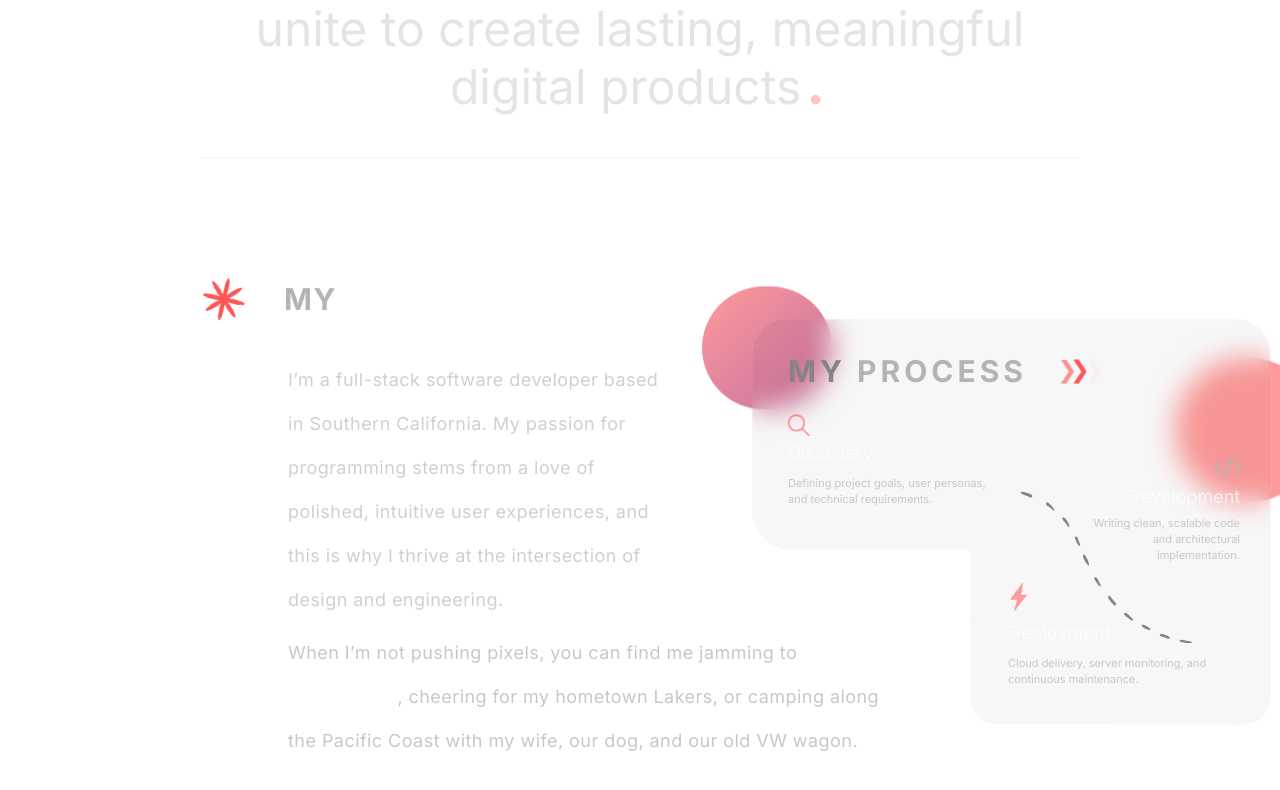
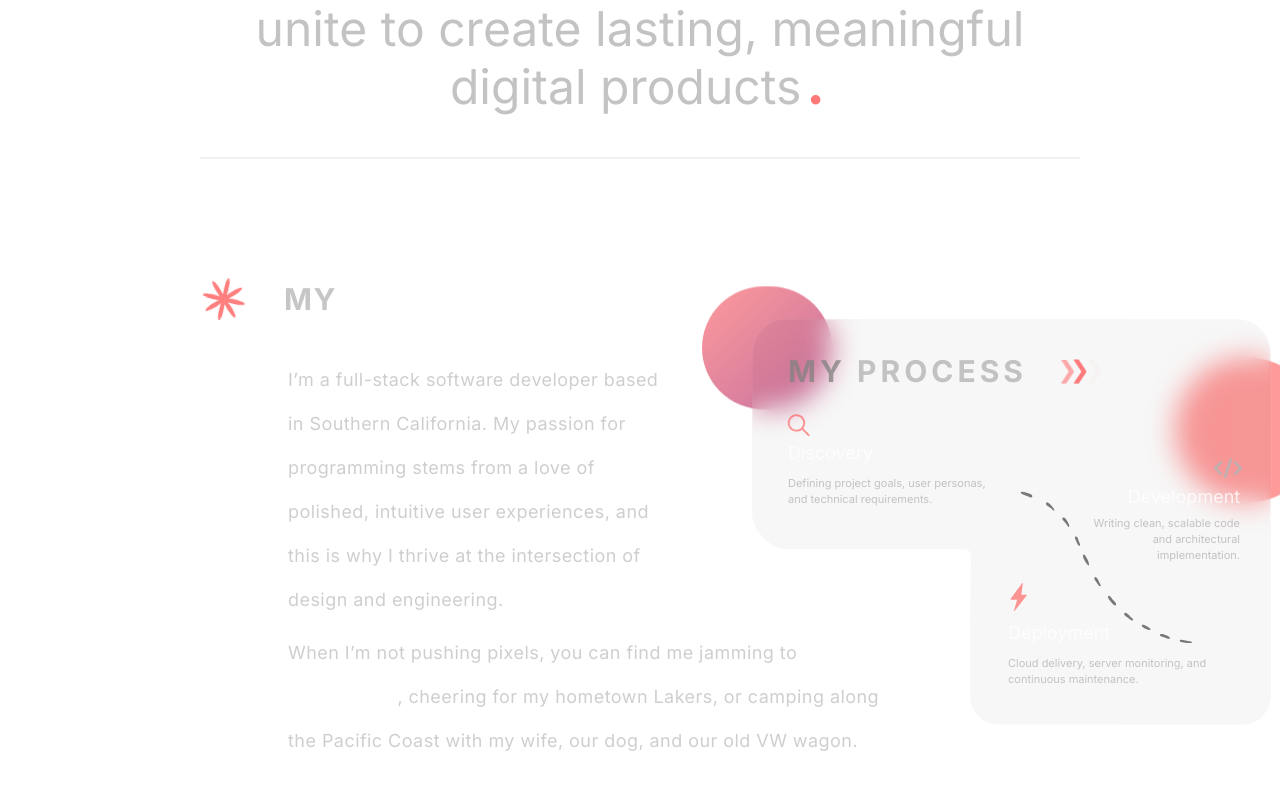
Before and after one commit to mj-codices/my-portfolio, a Next.js app: page / in a window 1280 px wide. Shown: the part 1174-1964 px from the top of the page. Built offline with nearby package versions, Linux system fonts and the light colour scheme.

Commit message:
Updated FadeSection Wrapper logic Updated my fade-in/out logic in Mission child components

```diff
--- a/src/app/components/mission/AboutText.tsx
+++ b/src/app/components/mission/AboutText.tsx
@@ -3,10 +3,13 @@ import { FadeSection } from "../wrappers/FadeSection";
 import logo from "../../assets/images/aphex.png";
 
 type AboutTextProps = {
-  headingY: MotionValue<number>; // controls vertical motion of the section heading
-  p1Y: MotionValue<number>; // controls first paragraph scroll movement
+  headingY: MotionValue<number>;
+  p1Y: MotionValue<number>;
   p2Y: MotionValue<number>;
+  p1Opacity: MotionValue<number>;
+  p2Opacity: MotionValue<number>;
   p2Ref: React.RefObject<HTMLDivElement | null>;
+  p1Ref: React.RefObject<HTMLDivElement | null>;
 };
 
 const text = "Aphex Twin".split("");
@@ -23,7 +26,15 @@ const waveVariants: Variants = {
   }),
 };
 
-export default function AboutMe({ headingY, p1Y, p2Y, p2Ref }: AboutTextProps) {
+export default function AboutMe({
+  headingY,
+  p1Y,
+  p2Y,
+  p1Ref,
+  p2Ref,
+  p1Opacity,
+  p2Opacity,
+}: AboutTextProps) {
   return (
     <div className="mt-20 flex relative">
       {/* ---------------------------------------------
@@ -32,7 +43,6 @@ export default function AboutMe({ headingY, p1Y, p2Y, p2Ref }: AboutTextProps) {
           - Keeps animation concerns separated from content
       --------------------------------------------- */}
       <div className="ml-15 relative z-10 pt-10">
-
         {/* ---------------------------------------------
               Section Heading
               - Scroll-linked vertical movement via `headingY`
@@ -52,29 +62,32 @@ export default function AboutMe({ headingY, p1Y, p2Y, p2Ref }: AboutTextProps) {
           </h2>
         </motion.div>
 
-
         {/* ---------------------------------------------
               Paragraph 1
               - Slight upward motion tied to scroll (`p1Y`)
               - Introduces background and focus
           --------------------------------------------- */}
-        <FadeSection>
-          <motion.div style={{ y: p1Y }}>
+
+        <motion.div style={{ y: p1Y, opacity: p1Opacity }} ref={p1Ref}>
           <p className="text-lg w-95 leading-11 ml-7 mb-5 tracking-wide opacity-85">
-              I’m a full-stack software developer based in Southern California.
-              My passion for programming stems from a love of polished,
-              intuitive user experiences, and this is why I thrive at the
-              intersection of design and engineering.
+            I’m a full-stack software developer based in Southern California. My
+            passion for programming stems from a love of polished, intuitive
+            user experiences, and this is why I thrive at the intersection of
+            design and engineering.
           </p>
         </motion.div>
-        </FadeSection>
+
         {/* ---------------------------------------------
               Paragraph 2
               - Continues scroll motion (`p2Y`)
               - `p2Ref` can be used for intersection/scroll triggers
           --------------------------------------------- */}
-        <FadeSection>
-          <motion.div style={{ y: p2Y }} ref={p2Ref} className="relative">
+
+        <motion.div
+          style={{ y: p2Y, opacity: p2Opacity }}
+          ref={p2Ref}
+          className="relative"
+        >
           <p className="text-lg w-148 leading-11 ml-7 tracking-wide opacity-85 translate-y-[-.5rem]">
             When I’m not pushing pixels, you can find me jamming to{" "}
             {/* Wrap letters + logo together for a unified hover */}
@@ -120,7 +133,6 @@ export default function AboutMe({ headingY, p1Y, p2Y, p2Ref }: AboutTextProps) {
             Coast with my wife, our dog, and our old VW wagon.
           </p>
         </motion.div>
-        </FadeSection>
       </div>
     </div>
   );
--- a/src/app/components/mission/Mission.tsx
+++ b/src/app/components/mission/Mission.tsx
@@ -40,7 +40,7 @@ export default function Mission() {
     damping: 22,
   });
 
-  const missionScaleRaw = useTransform(scrollYProgress, [0, .4], [0.97, 1]);
+  const missionScaleRaw = useTransform(scrollYProgress, [0, 0.4], [0.97, 1]);
 
   const missionScale = useSpring(missionScaleRaw, {
     stiffness: 90,
@@ -76,17 +76,43 @@ export default function Mission() {
   const circleY1 = useTransform(scrollYProgress, [0, 1], [-80, 0]);
   const circleY2 = useTransform(scrollYProgress, [0.1, 1], [-30, 0]);
 
+  const p1Ref = useRef<HTMLDivElement | null>(null);
+
+  const { scrollYProgress: p1Progress } = useScroll({
+    target: p1Ref,
+    offset: ["start 100%", "start 85%"],
+  });
+
+  const p1OpacityRaw = useTransform(p1Progress, [0.2, 0.9], [0, 1]);
+  const p1Opacity = useSpring(p1OpacityRaw, {
+    stiffness: 90,
+    damping: 22,
+  });
+  const p2OpacityRaw = useTransform(p2Progress, [0.3, 0.6], [0, 1]);
+  const p2Opacity = useSpring(p2OpacityRaw, {
+    stiffness: 90,
+    damping: 22,
+  });
   return (
     <section ref={ref} className="w-[100vw] bg-black-90 px-50 text-5xl mb-60">
       {/* Mission statement (top of section) */}
-      <FadeSection>
+      <FadeSection mode="in-only">
         <MissionStatement missionScale={missionScale} pushUp={pushUp} />
       </FadeSection>
-
       {/* Main content row: text + process diagram */}
       <div className="flex row">
         {/* Left: About text with staggered scroll animations */}
-        <AboutText p1Y={p1Y} p2Y={p2Y} headingY={headingY} p2Ref={p2Ref} />
+        <FadeSection>
+          <AboutText
+            p1Y={p1Y}
+            p2Y={p2Y}
+            headingY={headingY}
+            p1Ref={p1Ref}
+            p2Ref={p2Ref}
+            p1Opacity={p1Opacity}
+            p2Opacity={p2Opacity}
+          />
+        </FadeSection>
 
         {/* Right: Visual process diagram with floating elements */}
         <div className="flex-shrink-0">
--- a/src/app/components/mission/processDiagram/ProcessDiagram.tsx
+++ b/src/app/components/mission/processDiagram/ProcessDiagram.tsx
@@ -8,6 +8,7 @@ import {
 } from "framer-motion";
 
 import "./ProcessDiagram.css";
+import { FadeSection } from "../../wrappers/FadeSection";
 
 type ProcessDiagramProps = {
   circleY1: MotionValue<number>;
@@ -69,8 +70,8 @@ export default function ProcessDiagram({
 
   const containerOpacityRaw = useTransform(
     diagramProgress,
-    [0.25, 0.4, 0.55, 0.75],
-    [0, 1, 1, 0.2]
+    [0.25, 0.4],
+    [0, 1]
   );
 
   const containerOpacity = useSpring(containerOpacityRaw, {
@@ -104,6 +105,7 @@ export default function ProcessDiagram({
           HEADING AND CHEVRONS
       ========================== */}
         <div className="absolute inset-0 z-15">
+      <FadeSection>
           <motion.div
             className="relative flex -translate-x-15"
             style={{ y: headingY }}
@@ -133,6 +135,7 @@ export default function ProcessDiagram({
           {/* ==========================
               PROCESS PANELS
           ========================== */}
+
           <motion.div style={{ opacity: containerOpacity }}>
             <motion.div style={{ opacity: headingOpacity }}>
               <img
@@ -155,7 +158,8 @@ export default function ProcessDiagram({
                 style={{ opacity: paraOpacity, y: paraY }}
                 className="w-50 pt-2 panel-para leading-4"
               >
-              Defining project goals, user personas, and technical requirements.
+                Defining project goals, user personas, and technical
+                requirements.
               </motion.p>
             </div>
             {/* Development Panel */}
@@ -195,6 +199,7 @@ export default function ProcessDiagram({
               </motion.p>
             </div>
           </motion.div>
+      </FadeSection>
         </div>
 
       {/* ==========================
--- a/src/app/components/wrappers/FadeSection.tsx
+++ b/src/app/components/wrappers/FadeSection.tsx
@@ -5,6 +5,8 @@ interface FadeSectionProps {
   children:
     | React.ReactNode
     | ((scrollYProgress: MotionValue<number>) => React.ReactNode);
+
+  mode?: "in-out" | "in-only";
 }
 
 /**
@@ -12,7 +14,7 @@ interface FadeSectionProps {
  * A wrapper component that fades in/out its content based on scroll position.
  * Can accept children directly, or a render function that receives scroll progress.
  */
-export function FadeSection({ children }: FadeSectionProps) {
+export function FadeSection({ children, mode = "in-out" }: FadeSectionProps) {
   const ref = useRef(null);
 
   // Track scroll progress of this section
@@ -24,8 +26,10 @@ export function FadeSection({ children }: FadeSectionProps) {
   // Map scroll progress to opacity values
   const opacity = useTransform(
     scrollYProgress,
-    [0, 0.18, 0.55, 0.75], // scroll positions
-    [0, 1, 1, 0.4], // opacity at each scroll point
+    mode === "in-only"
+      ? [0, 0.2, 1] // fade in and stay
+      : [0, 0.18, 0.55, 0.75], // fade in + out
+    mode === "in-only" ? [0, 1, 1] : [0, 1, 1, 0.4]
   );
 
   return (
```
Lines whose indentation alone changed are shown as unchanged.
